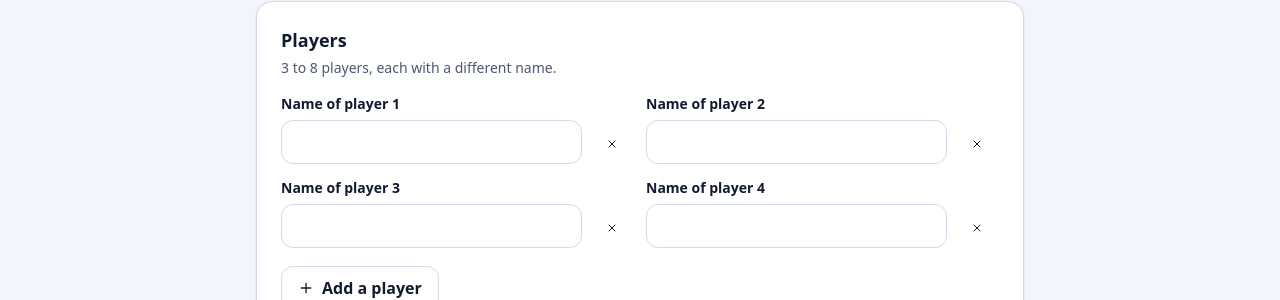
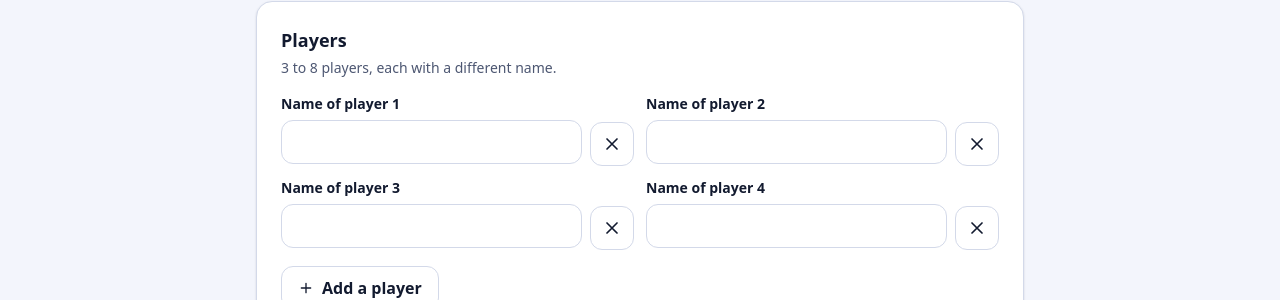
Before and after one commit to tawbinho/ft_transcendence, a React (Vite) app in the folder frontend/: page /tournaments/local in a window 1280 px wide. Shown: the part 277-577 px from the top of the page. Built offline with nearby package versions, Linux system fonts and the light colour scheme; no server answers.

Commit message:
make the remove player buttons real buttons with a border, named after the player they remove

```diff
--- a/frontend/src/i18n/locales/ar/tournaments.ts
+++ b/frontend/src/i18n/locales/ar/tournaments.ts
@@ -69,6 +69,7 @@ export const tournamentsMessages: TournamentsMessages = {
     playerName: 'اسم اللاعب {{n}}',
     addPlayer: 'إضافة لاعب',
     removePlayer: 'إزالة اللاعب {{n}}',
+    removePlayerNamed: 'إزالة {{name}}',
     start: 'إجراء القرعة',
     nextMatch: 'المباراة التالية',
     playMatch: 'العب هذه المباراة',
--- a/frontend/src/i18n/locales/en/tournaments.ts
+++ b/frontend/src/i18n/locales/en/tournaments.ts
@@ -67,6 +67,7 @@ export const tournamentsMessages = {
     playerName: 'Name of player {{n}}',
     addPlayer: 'Add a player',
     removePlayer: 'Remove player {{n}}',
+    removePlayerNamed: 'Remove {{name}}',
     start: 'Draw the bracket',
     nextMatch: 'Next match',
     playMatch: 'Play this match',
--- a/frontend/src/i18n/locales/fr/tournaments.ts
+++ b/frontend/src/i18n/locales/fr/tournaments.ts
@@ -71,6 +71,7 @@ export const tournamentsMessages: TournamentsMessages = {
     playerName: 'Nom du joueur {{n}}',
     addPlayer: 'Ajouter un joueur',
     removePlayer: 'Retirer le joueur {{n}}',
+    removePlayerNamed: 'Retirer {{name}}',
     start: 'Tirer le tableau',
     nextMatch: 'Prochain match',
     playMatch: 'Jouer ce match',
--- a/frontend/src/pages/tournaments/local/LocalSetup.tsx
+++ b/frontend/src/pages/tournaments/local/LocalSetup.tsx
@@ -2,7 +2,7 @@ import { useState, type FormEvent } from 'react';
 import { useTranslation } from 'react-i18next';
 import { CloseIcon, PlusIcon } from '@/components/icons';
 import { PageHeader } from '@/components/PageHeader';
-import { Button, Card, TextField } from '@/components/ui';
+import { Button, Card, IconButton, TextField } from '@/components/ui';
 import { BoardSettingsFields } from '@/features/game/components/BoardSettingsFields';
 import { loadLastSettings, saveLastSettings } from '@/features/game/lastSettings';
 import type { BoardSettings } from '@/features/game/settings';
@@ -51,14 +51,19 @@ export function LocalSetup({ onStart }: { onStart: (names: string[], settings: B
                     error={submitted && errors[index] ? t(errors[index]) : null}
                   />
                   {names.length > LOCAL_MIN_PLAYERS && (
-                    <Button
-                      variant="ghost"
-                      className="mt-7 size-11 flex-none p-0"
+                    // Same height as the input, and it names the player it removes.
+                    <IconButton
+                      variant="secondary"
+                      className="mt-7"
+                      label={
+                        name.trim()
+                          ? t('localTournament.removePlayerNamed', { name: name.trim() })
+                          : t('localTournament.removePlayer', { n: index + 1 })
+                      }
                       onClick={() => setNames(names.filter((_, i) => i !== index))}
                     >
                       <CloseIcon />
-                      <span className="sr-only">{t('localTournament.removePlayer', { n: index + 1 })}</span>
-                    </Button>
+                    </IconButton>
                   )}
                 </li>
               ))}
```
Also changed, not shown: 1 other file (tests, documents, lock files or other folders).
